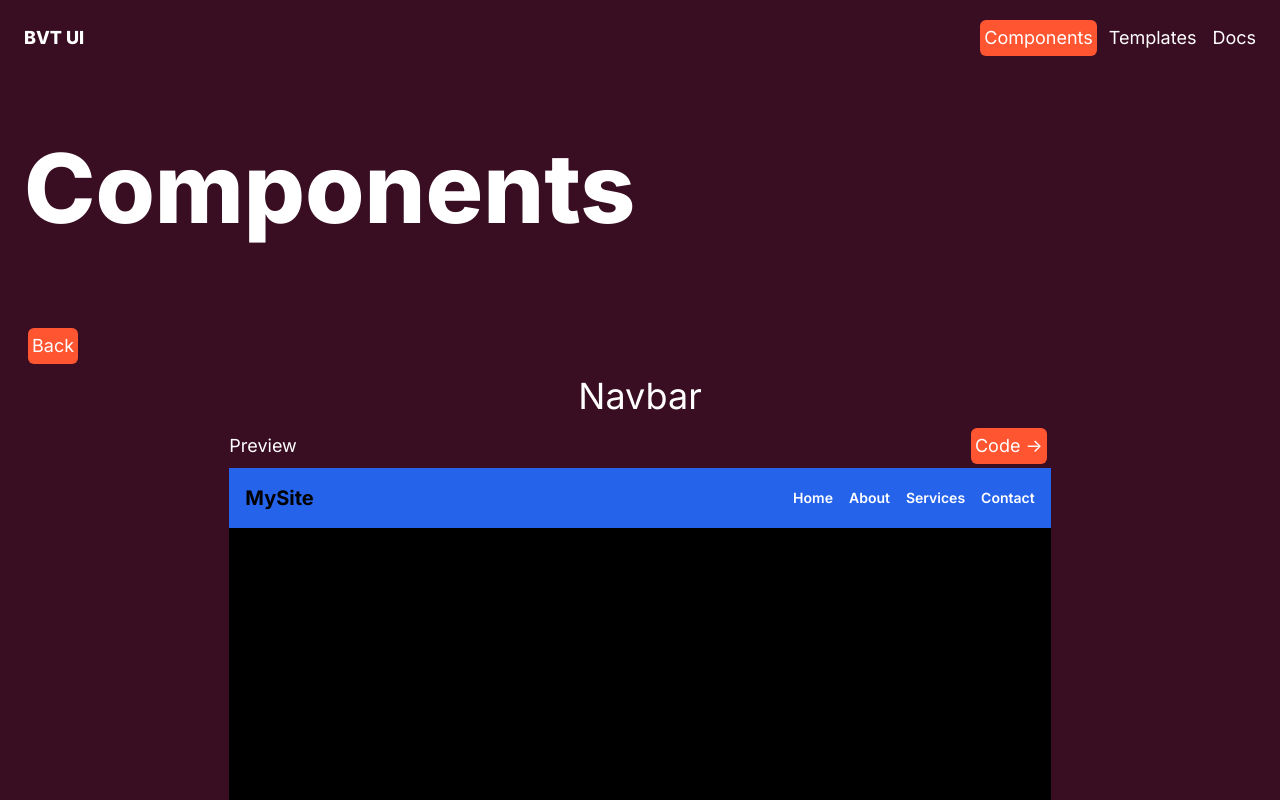
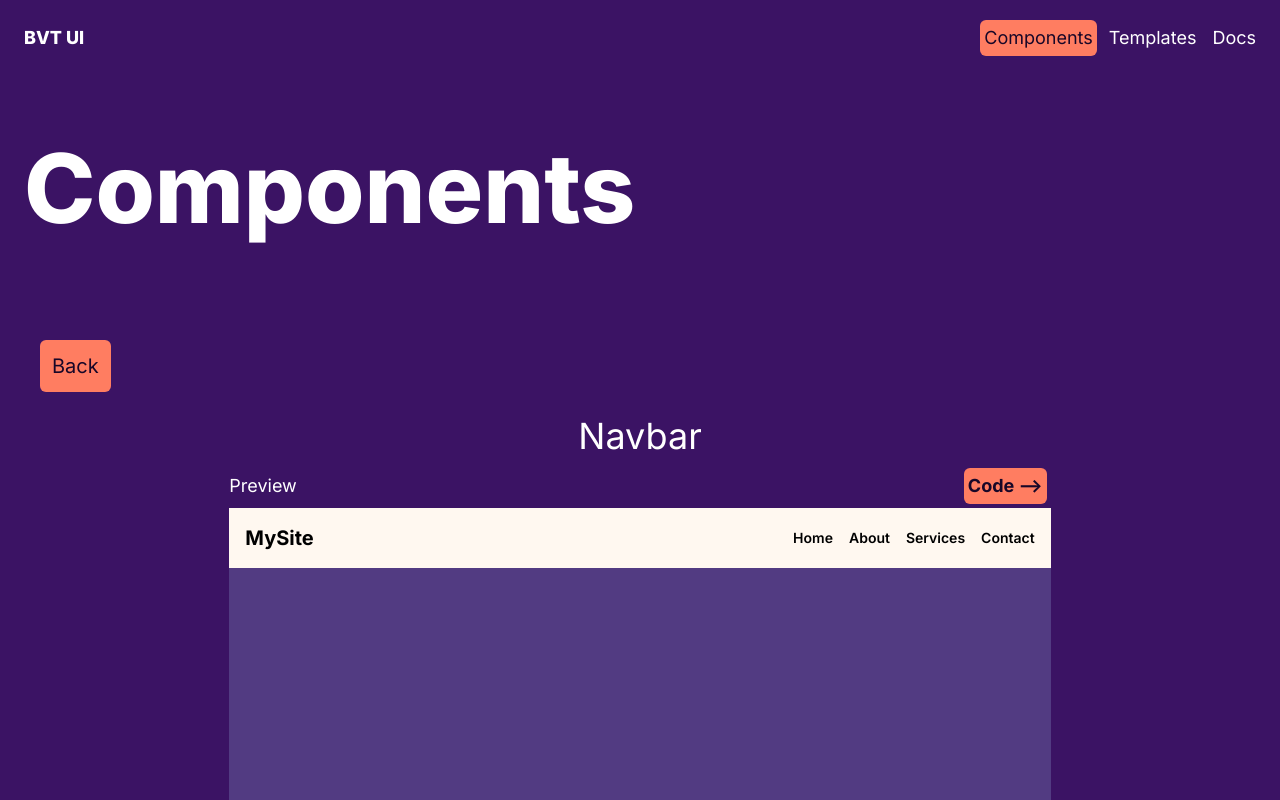
Before and after one commit to Bay-Valley-Tech-Code-Academy/UI-Components-Kit, a Next.js app: page /component in a window 1280 px wide. Both pictures are taken after a click on the element 229 px from the left and 532 px from the top of the page. Shown: the top 800 px of the page. Built offline with nearby package versions, Linux system fonts and the light colour scheme.

Commit message:
changed styling

```diff
--- a/src/app/component/page.js
+++ b/src/app/component/page.js
@@ -38,7 +38,12 @@ export default function Component() {
       ) : (
         <div className="flex flex-col p-6">
           <div>
-            <button className="text-white p-1 text-base bg-[#FF5531] rounded-md md:text-lg hover:bg-[#CC4426] m-1" onClick={() => handleCardClick(null)}>Back</button>
+          <button
+            className="text-[#180728] p-3 text-lg bg-[#FF7D61] rounded-md md:text-xl hover:bg-[#CC4426] m-1 md:m-4 ml-auto block"
+            onClick={() => handleCardClick(null)}
+          >
+            Back
+          </button>
           </div>
           <div className="w-full">
             {selectedContent}
--- a/src/app/components/componentCard.js
+++ b/src/app/components/componentCard.js
@@ -3,7 +3,7 @@ export default function ComponentCard({ title, onClick }) {
     return (
         <div className="flex items-center flex-col m-2">
           <h2 className="text-white text-4xl p-2">{title}</h2>
-          <div className="w-80 h-72 bg-black rounded-md cursor-pointer" onClick={onClick}></div>
+          <div className="w-80 h-72 bg-[#180728] rounded-md cursor-pointer" onClick={onClick}></div>
         </div>
     )
 }
--- a/src/app/components/navbar.js
+++ b/src/app/components/navbar.js
@@ -8,7 +8,7 @@ export default function Navbar() {
 
   const getButtonClasses = (path) =>
     currentRoute === path
-      ? "text-white p-1 text-base md:text-lg bg-[#FF5531] hover:bg-[#CC4426] rounded-md m-1"
+      ? "text-[#180728] p-1 text-base md:text-lg bg-[#FF7D61] hover:bg-[#CC4426] rounded-md m-1"
       : "text-white p-1 text-base md:text-lg hover:bg-[#CC4426] hover:rounded-md m-1";
 
   return (
--- a/src/app/components/navbarList.js
+++ b/src/app/components/navbarList.js
@@ -13,9 +13,9 @@ export default function NavbarList() {
       props: {
         logo: "MySite",
         links: ["Home", "About", "Services", "Contact"],
-        backgroundColor: "bg-blue-600",
-        textColor: "text-white",
-        hoverColor: "hover:text-gray-300",
+        backgroundColor: "bg-[#FFF8F0]",
+        textColor: "text-black",
+        hoverColor: "hover:text-purple-600",
       },
     },
     {
@@ -52,14 +52,14 @@ export default function NavbarList() {
             <div className="flex justify-between items-center">
               <h3 className="text-white text-base md:text-lg">{previewStates[index] ? "Preview" : "Code"}</h3>
               <button
-                className="text-white p-1 text-base md:text-lg bg-[#FF5531] hover:bg-[#CC4426] rounded-md m-1"
+                className="text-[#180728] font-bold p-1 text-base md:text-lg bg-[#FF7D61] hover:bg-[#CC4426] rounded-md m-1"
                 onClick={() => togglePreview(index)}
               >
-                {previewStates[index] ? "Code ->" : "Preview ->"}
+                {previewStates[index] ? "Code -->" : "Preview ->"}
               </button>
             </div>
             <div
-              className={`w-full h-96 overflow-y-scroll ${previewStates[index] ? "bg-black" : "bg-[#1e293b]"}`}
+              className={`w-full h-96 overflow-y-scroll ${previewStates[index] ? "bg-[#523B82]" : "bg-[#1e293b]"}`}
             >
               {previewStates[index] ? (
                 <NavbarComponent {...navbar.props} />
--- a/src/app/layout.js
+++ b/src/app/layout.js
@@ -11,7 +11,7 @@ export const metadata = {
 export default function RootLayout({ children }) {
   return (
     <html lang="en" className="h-screen w-full">
-      <body className={`${inter.className} h-screen w-full bg-[#390D22]`}>{children}</body>
+      <body className={`${inter.className} h-screen w-full bg-[#3B1364]`}>{children}</body>
     </html>
   );
 }
```
